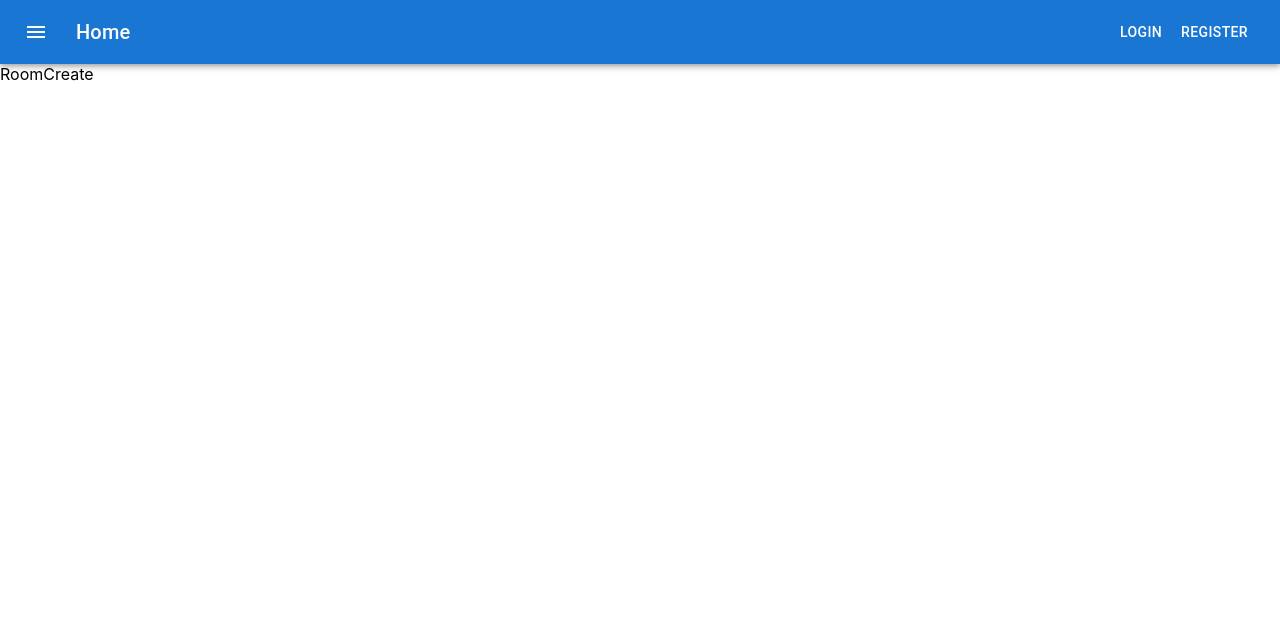
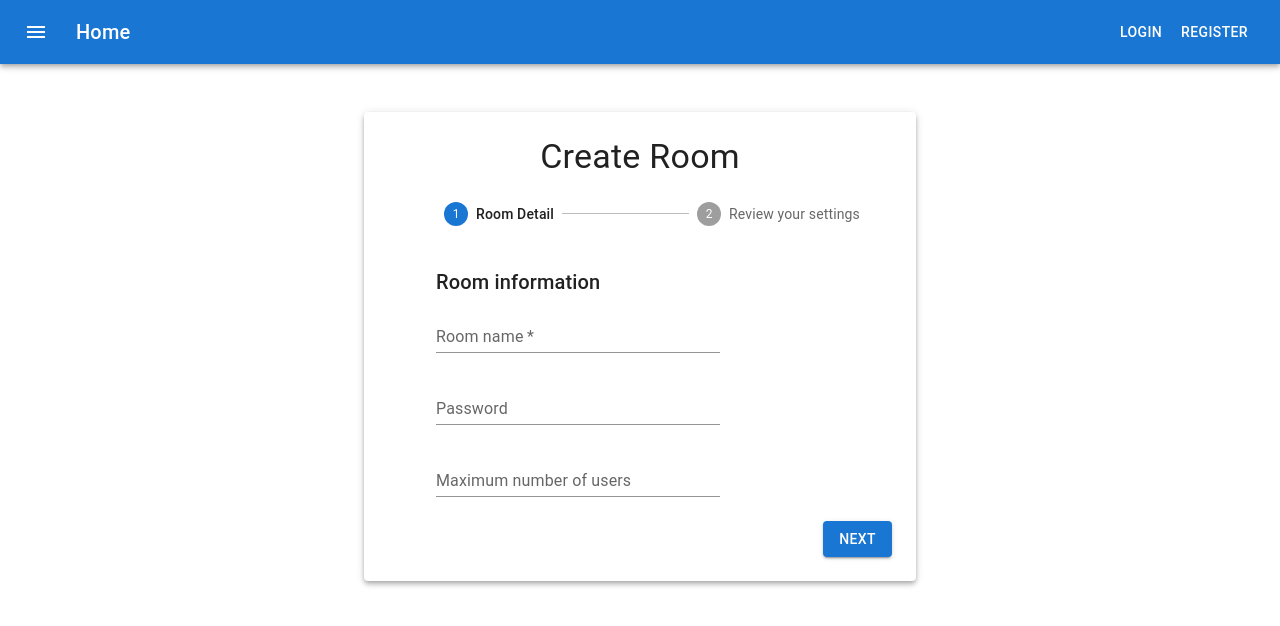
Before and after one commit to Hemlock-Software/frontend, a React (Create React App) app: page /room/create in a window 1280 px wide. Shown: the top 626 px of the page. Built offline with nearby package versions, Linux system fonts and the light colour scheme; what easy-peasy would draw is missing.

Commit message:
5.1_Shen_绘制RoomCreate界面

```diff
--- a/src/pages/ChattingRoom/RoomCreate.jsx
+++ /dev/null
@@ -1,11 +0,0 @@
-import React from 'react';
-
-function RoomCreate() {
-
-  return (
-    <div>
-        RoomCreate
-    </div>
-  );
-}
-export default RoomCreate;
--- /dev/null
+++ b/src/pages/ChattingRoom/RoomCreate/Review.jsx
@@ -0,0 +1,41 @@
+import * as React from 'react';
+import Typography from '@mui/material/Typography';
+
+export default function Review() {
+  return (
+    <React.Fragment>
+      <Typography variant="h5" gutterBottom>
+        Room summary
+      </Typography>
+
+      <Typography variant="h6" gutterBottom sx={{ mt: 2 }}>
+        Room name
+      </Typography>
+      <Typography gutterBottom sx={{ ml : 4 }}>
+        _Dian__'s room
+      </Typography>
+
+      <Typography variant="h6" gutterBottom sx={{ mt: 2 }}>
+        Room ID
+      </Typography>
+      <Typography gutterBottom sx={{ ml : 4 }}>
+        114514
+      </Typography>
+
+      <Typography variant="h6" gutterBottom sx={{ mt: 2 }}>
+        Password
+      </Typography>
+      <Typography gutterBottom sx={{ ml : 4 }}>
+        1919
+      </Typography>
+
+      <Typography variant="h6" gutterBottom sx={{ mt: 2 }}>
+        Maximum number of users
+      </Typography>
+      <Typography gutterBottom sx={{ ml : 4 }}>
+        810
+      </Typography>
+
+    </React.Fragment>
+  );
+}
--- /dev/null
+++ b/src/pages/ChattingRoom/RoomCreate/RoomCreate.jsx
@@ -0,0 +1,86 @@
+import * as React from 'react';
+import CssBaseline from '@mui/material/CssBaseline';
+import Box from '@mui/material/Box';
+import Container from '@mui/material/Container';
+import Toolbar from '@mui/material/Toolbar';
+import Paper from '@mui/material/Paper';
+import Stepper from '@mui/material/Stepper';
+import Step from '@mui/material/Step';
+import StepLabel from '@mui/material/StepLabel';
+import Button from '@mui/material/Button';
+import Link from '@mui/material/Link';
+import Typography from '@mui/material/Typography';
+import { createTheme, ThemeProvider } from '@mui/material/styles';
+import RoomDetail from './RoomDetail';
+import Review from './Review';
+import { useNavigate } from 'react-router'
+
+const steps = ['Room Detail', 'Review your settings'];
+
+function getStepContent(step) {
+  switch (step) {
+    case 0:
+      return <RoomDetail />;
+    case 1:
+      return <Review />;
+    default:
+      throw new Error('Unknown step');
+  }
+}
+
+const theme = createTheme();
+
+export default function RoomCreate() {
+
+  const navigate = useNavigate();
+  const [activeStep, setActiveStep] = React.useState(0);
+
+  const handleNext = () => {
+    setActiveStep(activeStep + 1);
+  };
+
+  const handleBack = () => {
+    setActiveStep(activeStep - 1);
+  };
+
+  return (
+    <ThemeProvider theme={theme}>
+      <Container component="main" maxWidth="sm" sx={{ mb: 4 }}>
+        <Paper elevation={4} sx={{ my: { xs: 3, md: 6 }, p: { xs: 3, md: 3 } }}>
+          <Typography component="h1" variant="h4" align="center">
+            Create Room
+          </Typography>
+          <Stepper activeStep={activeStep} sx={{ pt: 3, pb: 5 , pl: 6, pr: 3}}>
+            {steps.map((label) => (
+              <Step key={label}>
+                <StepLabel>{label}</StepLabel>
+              </Step>
+            ))}
+          </Stepper>
+          {activeStep === steps.length ? (
+            <Button onClick={navigate('/room/main')}></Button>
+          ) : (
+            <React.Fragment>
+              {getStepContent(activeStep)}
+              <Box sx={{ display: 'flex', justifyContent: 'flex-end' }}>
+                {activeStep !== 0 && (
+                  <Button onClick={handleBack} sx={{ mt: 3, ml: 1 }}>
+                    Back
+                  </Button>
+                )}
+
+                <Button
+                  variant="contained"
+                  onClick={handleNext}
+                  sx={{ mt: 3, ml: 1 }}
+                >
+                  {activeStep === steps.length - 1 ? 'Create' : 'Next'}
+                </Button>
+              </Box>
+            </React.Fragment>
+          )}
+        </Paper>
+      </Container>
+    </ThemeProvider>
+  );
+}
--- /dev/null
+++ b/src/pages/ChattingRoom/RoomCreate/RoomDetail.jsx
@@ -0,0 +1,45 @@
+import * as React from 'react';
+import Grid from '@mui/material/Grid';
+import Typography from '@mui/material/Typography';
+import TextField from '@mui/material/TextField';
+
+export default function RoomDetail() {
+  return (
+    <React.Fragment>
+      <Typography variant="h6" gutterBottom ml={6}>
+        Room information
+      </Typography>
+      <Grid container spacing={3} ml={3}>
+        <Grid item xs={12} sm={7}>
+          <TextField
+            required
+            id="roomName"
+            name="roomName"
+            label="Room name"
+            fullWidth
+            autoComplete="given-name"
+            variant="standard"
+          />
+        </Grid>
+        <Grid item xs={7}>
+          <TextField
+            id="password"
+            name="password"
+            label="Password"
+            fullWidth
+            variant="standard"
+          />
+        </Grid>
+        <Grid item xs={7}>
+          <TextField
+            id="maxusers"
+            name="maxusers"
+            label="Maximum number of users"
+            fullWidth
+            variant="standard"
+          />
+        </Grid>
+      </Grid>
+    </React.Fragment>
+  );
+}
--- a/src/routes.js
+++ b/src/routes.js
@@ -2,7 +2,7 @@ import Login from './pages/user/login/login'
 import Register from './pages/user/register/register'
 import RetrievePassword from './pages/user/retrievePassword/retrievePassword';
 import Welcome from './pages/welcome/welcome'
-import RoomCreate from './pages/ChattingRoom/RoomCreate'
+import RoomCreate from './pages/ChattingRoom/RoomCreate/RoomCreate'
 import RoomMain from './pages/ChattingRoom/RoomMain/RoomMain'
 
 // router类型组件
```
Also changed, not shown: package.json (+6 -8 lines), 1 other file (tests, documents, lock files or other folders).
